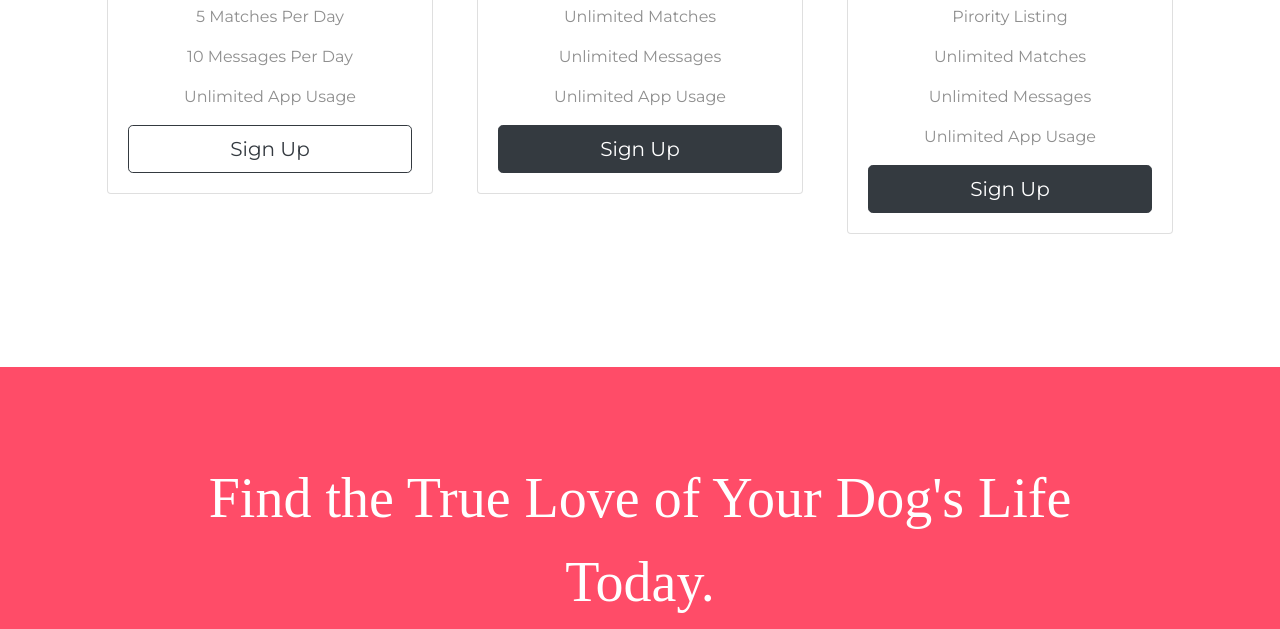
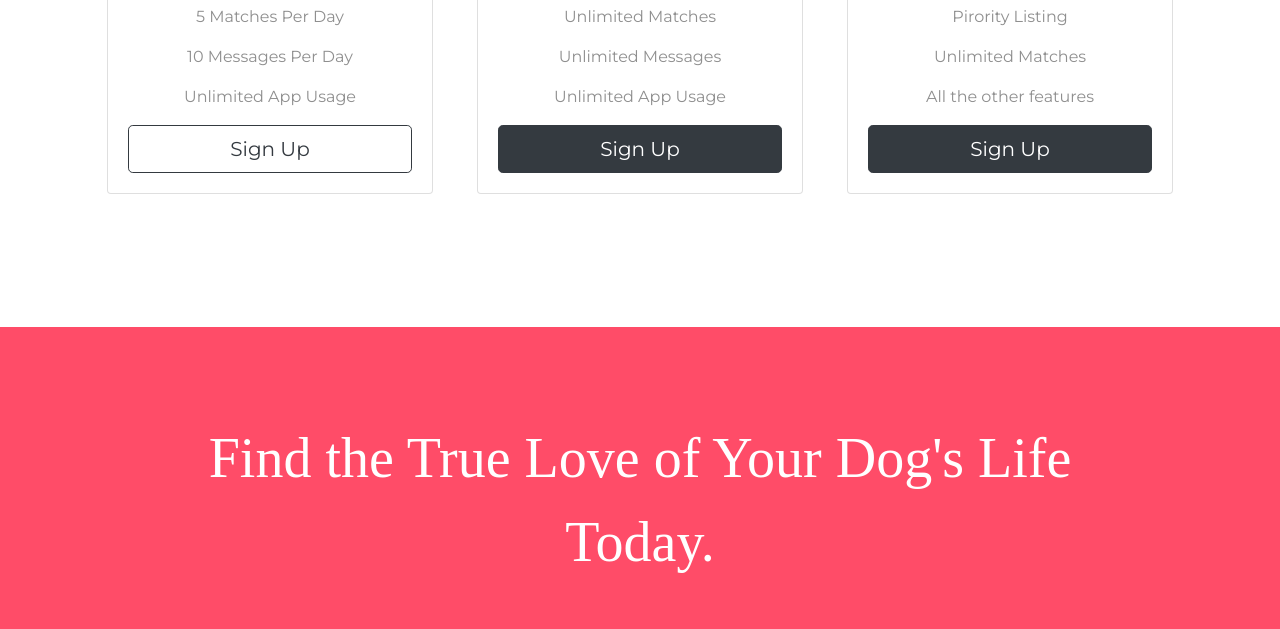
Before and after one commit to Masiga101/Tindog, a plain HTML site: page index.html in a window 1280 px wide. Shown: the part 2131-2760 px from the top of the page. Drawn offline with nearby package versions, Linux system fonts and the light colour scheme.

Commit message:
updated pricing section

```diff
--- a/index.html
+++ b/index.html
@@ -194,8 +194,7 @@
             <h2 class="price-text">$99 / mo</h2>
             <p>Pirority Listing</p>
             <p>Unlimited Matches</p>
-            <p>Unlimited Messages</p>
-            <p>Unlimited App Usage</p>
+            <p>All the other features</p>
             <button class="btn btn-lg btn-block btn-dark" type="button">Sign Up</button>
 
           </div>
```
